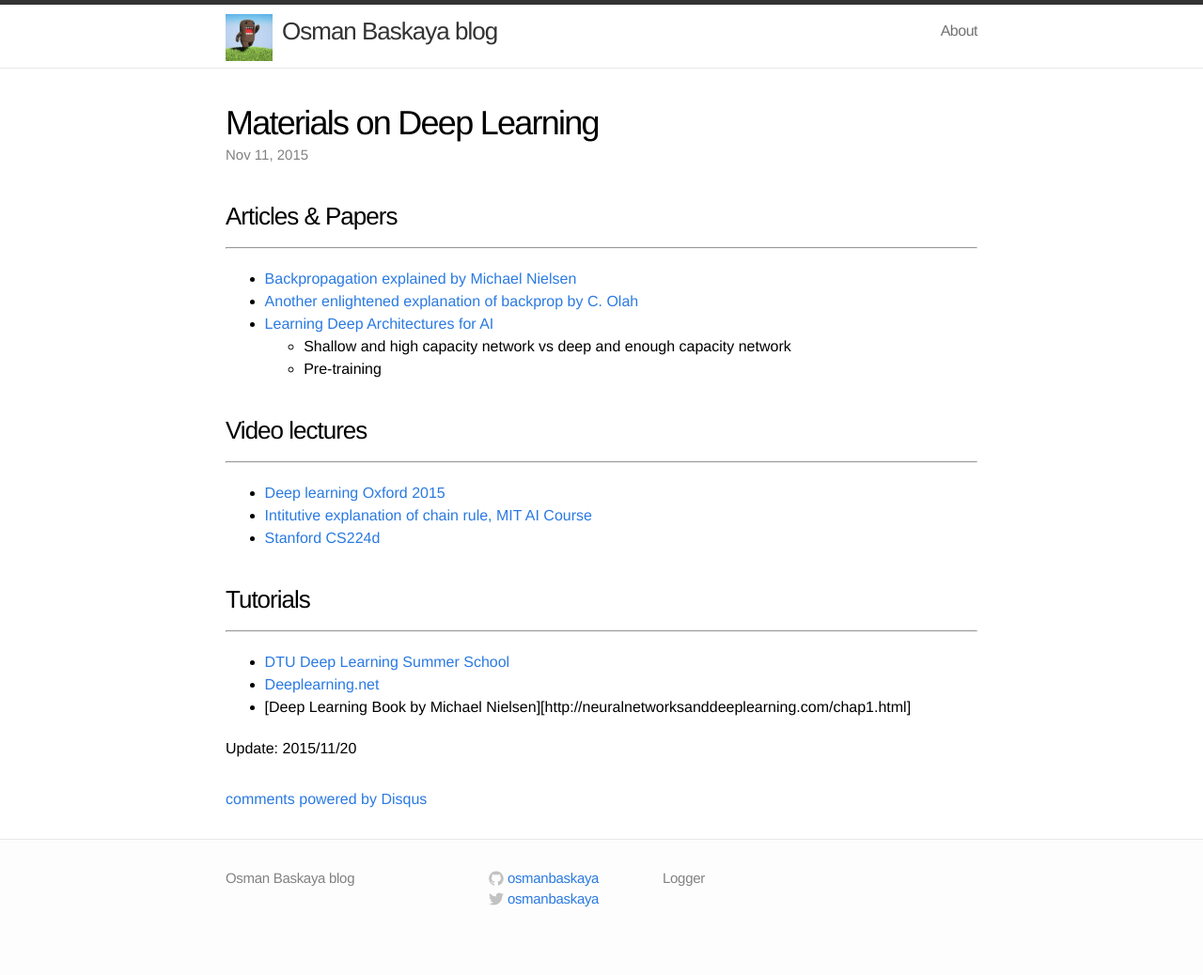
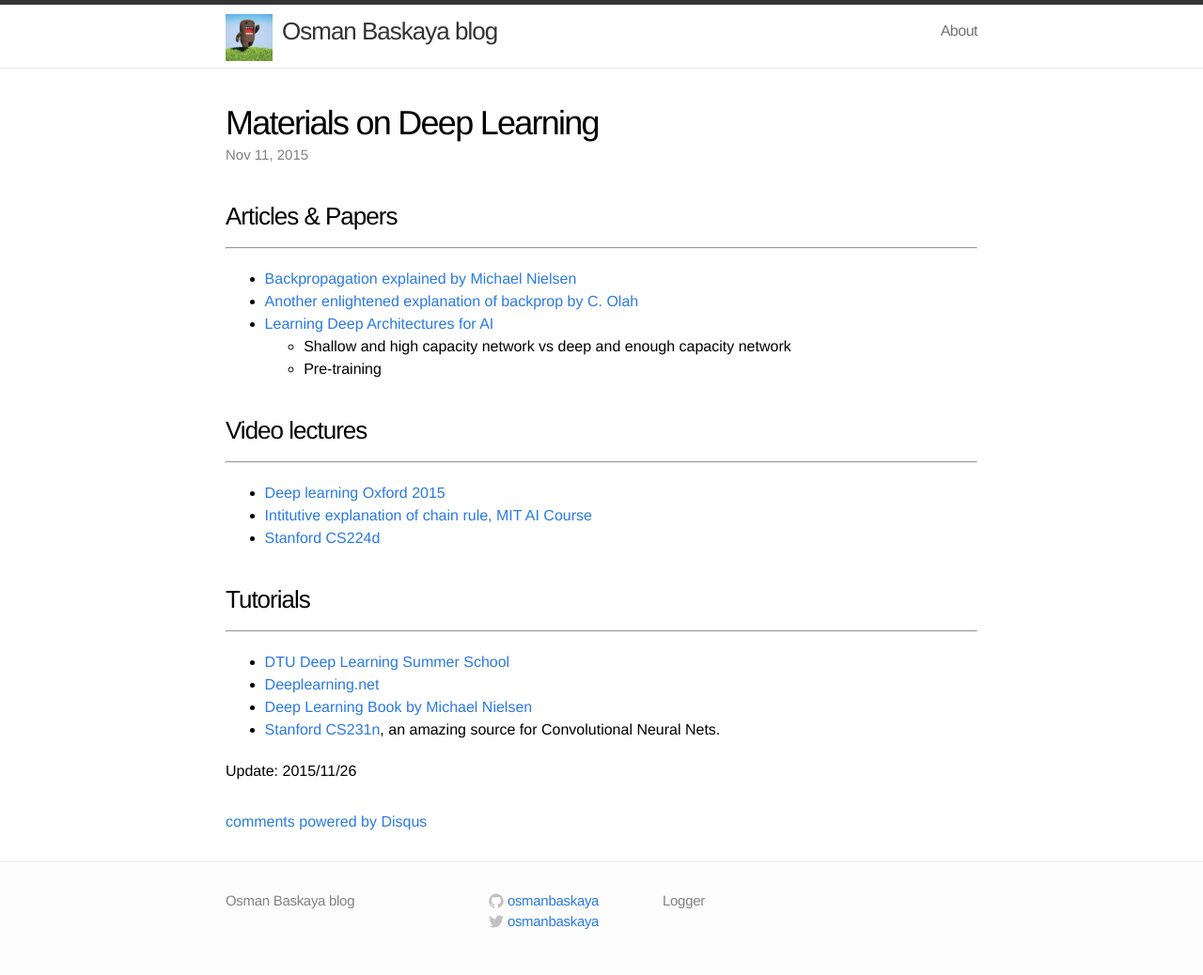
Before and after one commit to osmanbaskaya/osmanbaskaya.github.io, a Jekyll site: the page built from _posts/2015-11-11-deep-learning-materials.markdown, in a window 1280 px wide. Shown: the whole page at 94% size. Built offline with Jekyll 4.4.1, drawn with Linux system fonts in a browser that asks for light colours; Markdown is read by kramdown in place of the engine named in the settings; comment, search, counter and statistics services are not loaded; before the commit the page ends 1014 px from its top, so only the background shows below that.

Commit message:
materials added

```diff
--- a/_posts/2015-11-11-deep-learning-materials.markdown
+++ b/_posts/2015-11-11-deep-learning-materials.markdown
@@ -27,7 +27,8 @@ excerpt: "Useful notes, papers, books, videos and tutorials on Deep Learning"
 
 - [DTU Deep Learning Summer School](http://dtu-deeplearning.github.io/)
 - [Deeplearning.net](http://deeplearning.net/tutorial/)
-- [Deep Learning Book by Michael Nielsen][http://neuralnetworksanddeeplearning.com/chap1.html]
+- [Deep Learning Book by Michael Nielsen](http://neuralnetworksanddeeplearning.com/chap1.html)
+- [Stanford CS231n](http://cs231n.stanford.edu/), an amazing source for Convolutional Neural Nets.
 
 
-Update: 2015/11/20
+Update: 2015/11/26
```
